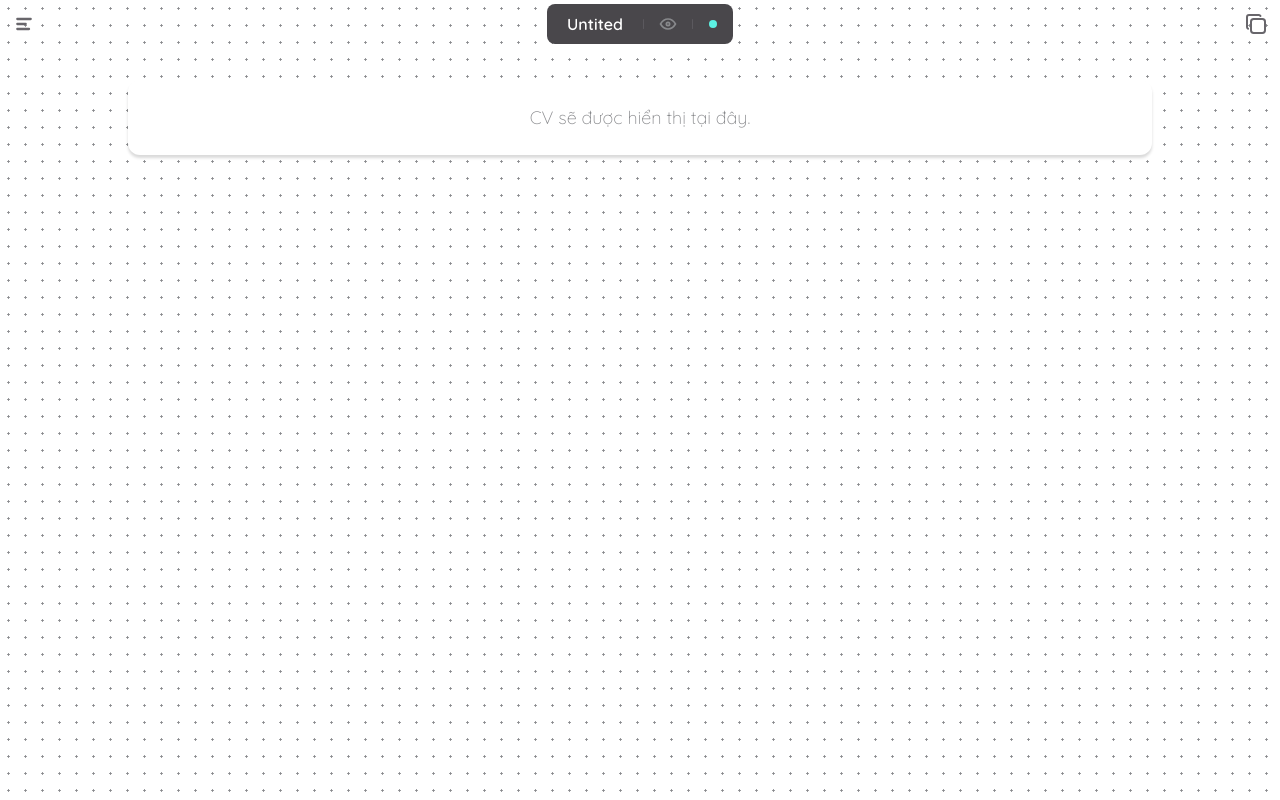
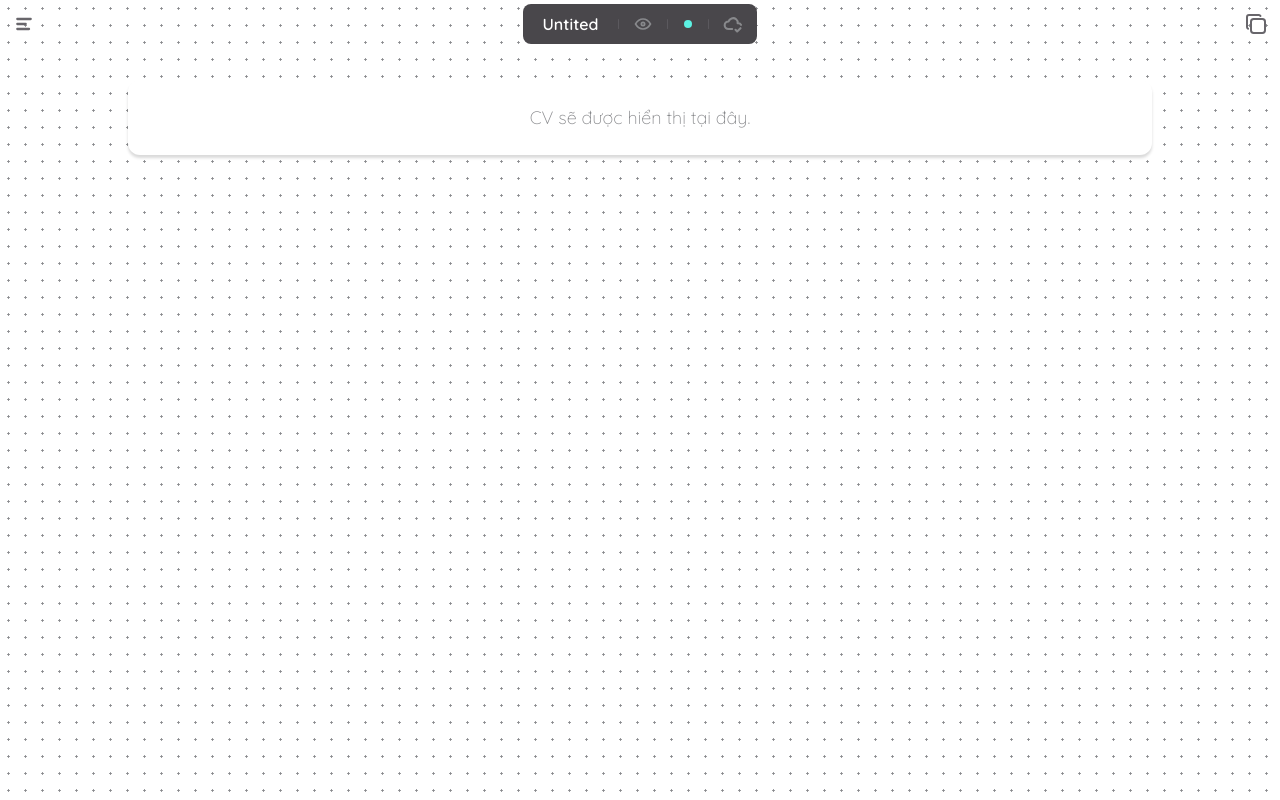
Before and after one commit to ntysux/next-cv-remake, a Next.js app: page /cv/cv1 in a window 1280 px wide. Built offline with nearby package versions, Linux system fonts and the light colour scheme; no server answers.

Commit message:
use save button

```diff
--- a/components/dashboard.tsx
+++ b/components/dashboard.tsx
@@ -2,6 +2,7 @@ import { Divider, HStack } from "@chakra-ui/react";
 import ColorTheme from "./color-theme";
 import MainName from "./main-name";
 import Mode from "./mode";
+import Save from "./save";
 
 export default function Dashboard() {
   return (
@@ -16,6 +17,8 @@ export default function Dashboard() {
       <Mode />
       <Divider orientation='vertical' h='10px' rounded='full' borderColor='app.black.2' />
       <ColorTheme />
+      <Divider orientation='vertical' h='10px' rounded='full' borderColor='app.black.2' />
+      <Save />
     </HStack>
   );
 }
```
